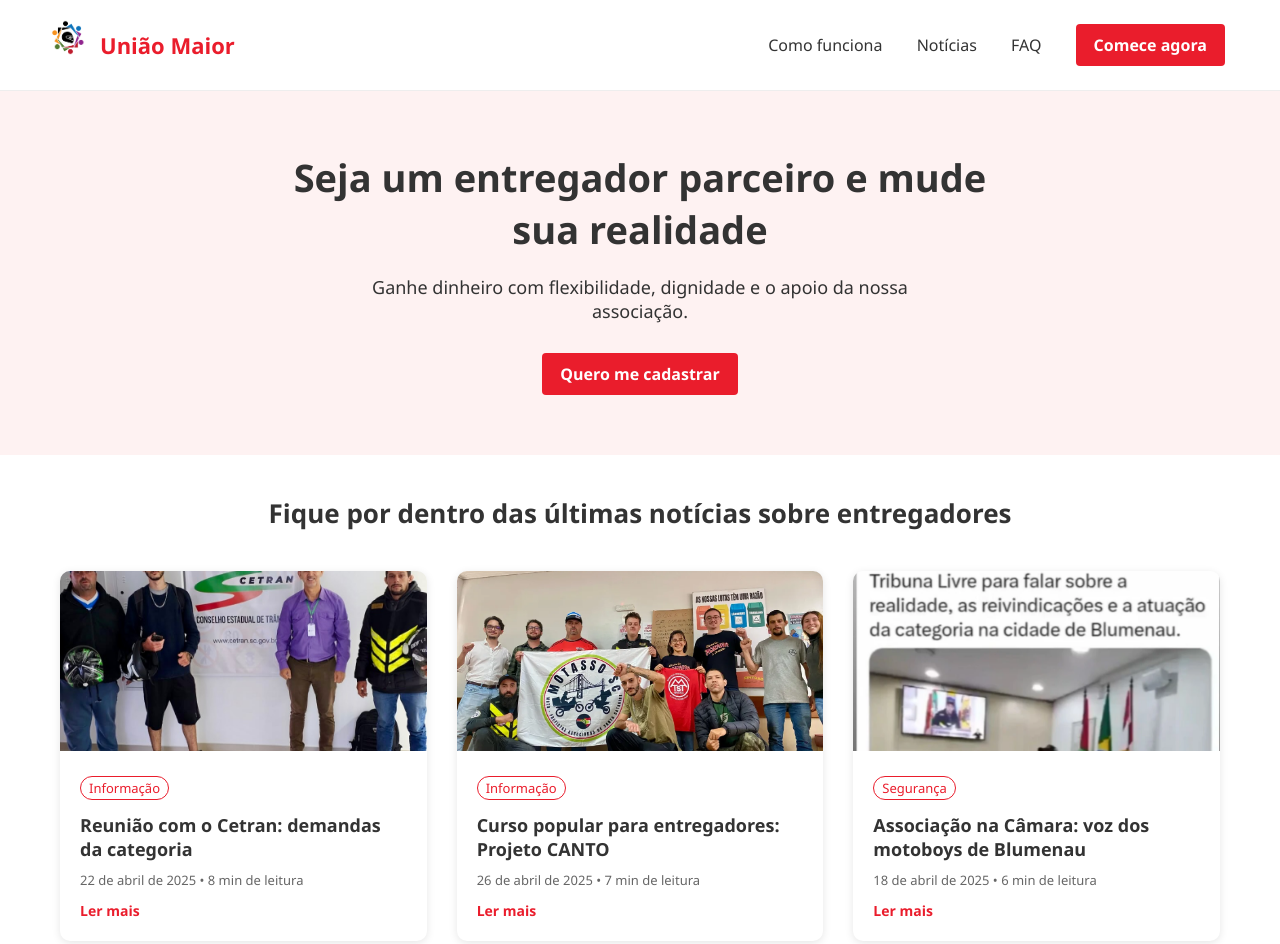
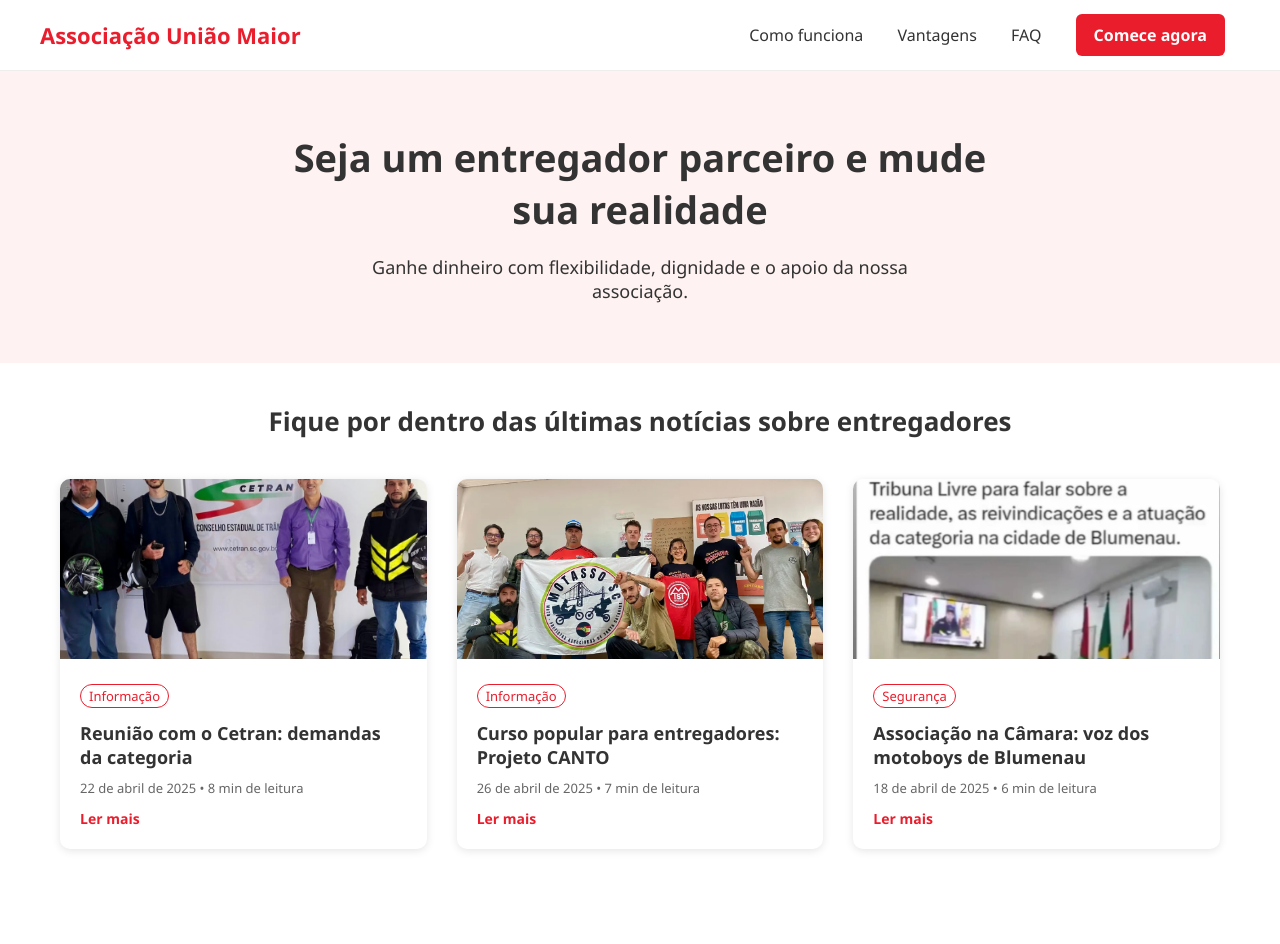
Before and after one commit to motoboysblumenau/aumm, a plain HTML site: page index.html in a window 1280 px wide. Shown: the top 944 px of the page. Drawn offline with Linux system fonts and the light colour scheme.

Commit message:
Update index.html

```diff
--- a/index.html
+++ b/index.html
@@ -17,6 +17,7 @@
       color: #333;
     }
 
+    /* HEADER */
     header {
       background-color: #fff;
       display: flex;
@@ -27,17 +28,6 @@
       position: sticky;
       top: 0;
       z-index: 10;
-    }
-
-    .logo {
-      display: flex;
-      align-items: center;
-      gap: 10px;
-    }
-
-    .logo img {
-      width: 50px;
-      height: 50px;
     }
 
     .logo-text {
@@ -62,19 +52,20 @@
       color: white;
       padding: 10px 18px;
       border: none;
-      border-radius: 4px;
+      border-radius: 6px;
       font-weight: bold;
       cursor: pointer;
       text-decoration: none;
     }
 
+    /* HERO */
     .hero {
       display: flex;
       flex-direction: column;
       align-items: center;
       justify-content: center;
       text-align: center;
-      padding: 60px 20px;
+      padding: 60px 20px 30px;
       background-color: #fef2f2;
     }
 
@@ -90,10 +81,7 @@
       margin-bottom: 30px;
     }
 
-    .hero .btn-cadastro {
-      font-size: 16px;
-    }
-
+    /* NOTÍCIAS */
     section.noticias {
       padding: 40px 20px;
       max-width: 1200px;
@@ -155,6 +143,7 @@
       font-size: 14px;
     }
 
+    /* RODAPÉ */
     footer {
       background: #222;
       color: #fff;
@@ -174,13 +163,10 @@
 
   <!-- HEADER -->
   <header>
-    <div class="logo">
-      <img src="logo.png" alt="Logo AUMM">
-      <div class="logo-text">União Maior</div>
-    </div>
+    <div class="logo-text">Associação União Maior</div>
     <nav>
       <a href="#como-funciona">Como funciona</a>
-      <a href="#noticias">Notícias</a>
+      <a href="#vantagens">Vantagens</a>
       <a href="#faq">FAQ</a>
       <a class="btn-cadastro" href="#cadastro">Comece agora</a>
     </nav>
@@ -190,7 +176,6 @@
   <section class="hero">
     <h1>Seja um entregador parceiro e mude sua realidade</h1>
     <p>Ganhe dinheiro com flexibilidade, dignidade e o apoio da nossa associação.</p>
-    <a href="#cadastro" class="btn-cadastro">Quero me cadastrar</a>
   </section>
 
   <!-- NOTÍCIAS -->
```
